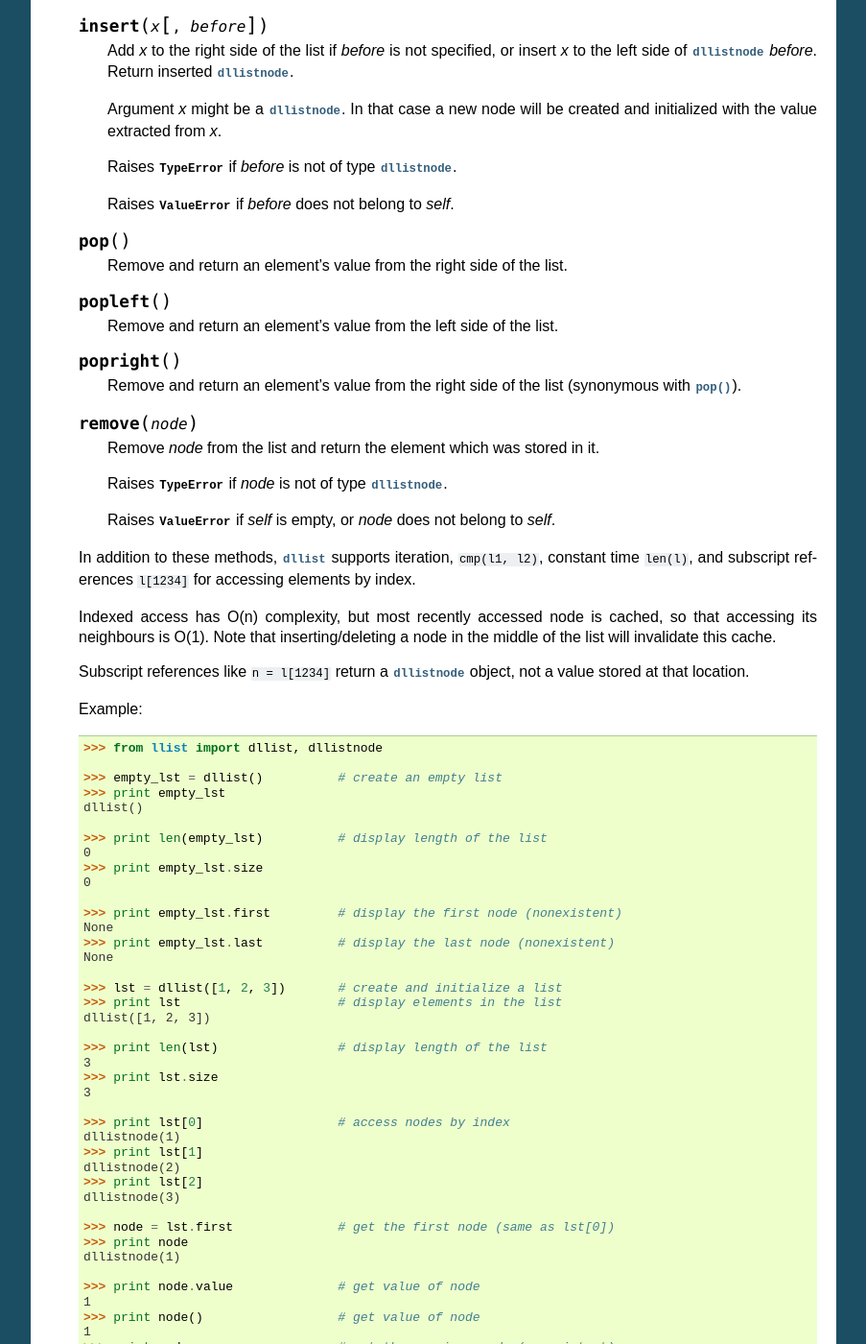
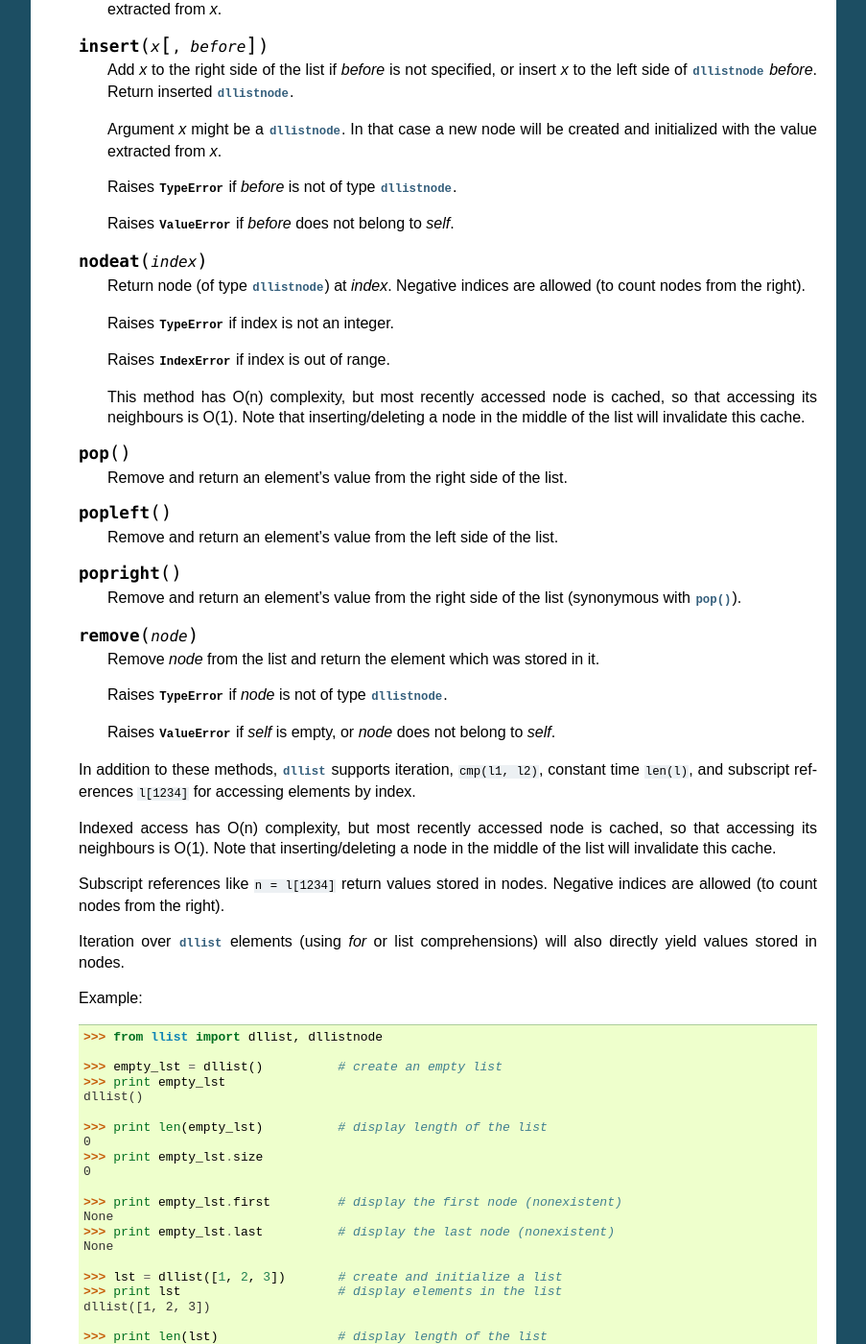
Before and after one commit to ajakubek/python-llist, a Sphinx documentation site: the page built from docs/index.rst, in a window 1280 px wide and 1400 px high, scrolled down 980 px. Shown: the whole window at 96% size, without its empty margins (198-1101 px from the left). Built offline with Sphinx 7.4.7, drawn with Linux system fonts in a browser that asks for light colours; some of the changed text lies outside the part shown.

Commit message:
Subscript operator now directly returns values, implemented nodeat() method, implemented __revers__ in dllist

```diff
--- a/docs/index.rst
+++ b/docs/index.rst
@@ -87,6 +87,20 @@
 
       Raises :exc:`ValueError` if *before* does not belong to *self*.
 
+   .. method:: nodeat(index)
+
+      Return node (of type :class:`dllistnode`) at *index*.
+      Negative indices are allowed (to count nodes from the right).
+
+      Raises :exc:`TypeError` if index is not an integer.
+
+      Raises :exc:`IndexError` if index is out of range.
+
+      This method has O(n) complexity, but most recently accessed node is
+      cached, so that accessing its neighbours is O(1).
+      Note that inserting/deleting a node in the middle of the list will
+      invalidate this cache.
+
    .. method:: pop()
 
       Remove and return an element's value from the right side of the list.
@@ -120,8 +134,11 @@
    Note that inserting/deleting a node in the middle of the list will
    invalidate this cache.
 
-   Subscript references like ``n = l[1234]`` return a :class:`dllistnode`
-   object, not a value stored at that location.
+   Subscript references like ``n = l[1234]`` return values stored in nodes.
+   Negative indices are allowed (to count nodes from the right).
+
+   Iteration over :class:`dllist` elements (using *for* or list
+   comprehensions) will also directly yield values stored in nodes.
 
    Example:
 
@@ -152,12 +169,19 @@
       >>> print lst.size
       3
 
-      >>> print lst[0]                  # access nodes by index
+      >>> print lst.nodeat(0)           # access nodes by index
       dllistnode(1)
+      >>> print lst.nodeat(1)
+      dllistnode(2)
+      >>> print lst.nodeat(2)
+      dllistnode(3)
+
+      >>> print lst[0]                  # access elements by index
+      1
       >>> print lst[1]
-      dllistnode(2)
+      2
       >>> print lst[2]
-      dllistnode(3)
+      3
 
       >>> node = lst.first              # get the first node (same as lst[0])
       >>> print node
@@ -174,6 +198,10 @@
       >>> print node.next.value         # get value of the next node
       2
 
+      >>> for value in lst:             # iterate over list elements
+      ...     print value * 2,
+      2 4 6
+
       >>> lst.appendright(4)            # append value to the right side of the list
       <dllistnode(4)>
       >>> print lst
@@ -188,7 +216,7 @@
       >>> print lst
       dllist([0, 1, 2, 3, 4, 5])
 
-      >>> node = lst[2]
+      >>> node = lst.nodeat(2)
       >>> lst.insert(1.5, node)         # insert 1.5 before node
       <dllistnode(1.5)>
       >>> print lst
@@ -206,7 +234,7 @@
       6
       >>> print lst
       dllist([1, 1.5, 2, 3, 4, 5])
-      >>> node = lst[1]
+      >>> node = lst.nodeat(1)
       >>> lst.remove(node)              # remove 2nd node from the list
       1.5
       >>> print lst
@@ -361,6 +389,17 @@
 
       This method has O(n) complexity.
 
+   .. method:: nodeat(index)
+
+      Return node (of type :class:`sllistnode`) at *index*.
+      Negative indices are allowed (to count nodes from the right).
+
+      Raises :exc:`TypeError` if index is not an integer.
+
+      Raises :exc:`IndexError` if index is out of range.
+
+      This method has O(n) complexity.
+
    .. method:: pop()
 
       Remove and return an element's value from the right side of the list.
@@ -389,6 +428,17 @@
       not belong to *self*.
 
       This method has O(n) time complexity.
+
+
+   In addition to these methods, :class:`sllist` supports iteration,
+   ``cmp(l1, l2)``, constant time ``len(l)``, and subscript references
+   ``l[1234]`` for accessing elements by index.
+
+   Subscript references like ``n = l[1234]`` return values stored in nodes.
+   Negative indices are allowed (to count nodes from the right).
+
+   Iteration over :class:`sllist` elements (using *for* or list
+   comprehensions) will also directly yield values stored in nodes.
 
 
 :class:`sllistnode` objects
```
Also changed, not shown: other parts of docs/index.rst (+1 -1 lines), 4 other files.
